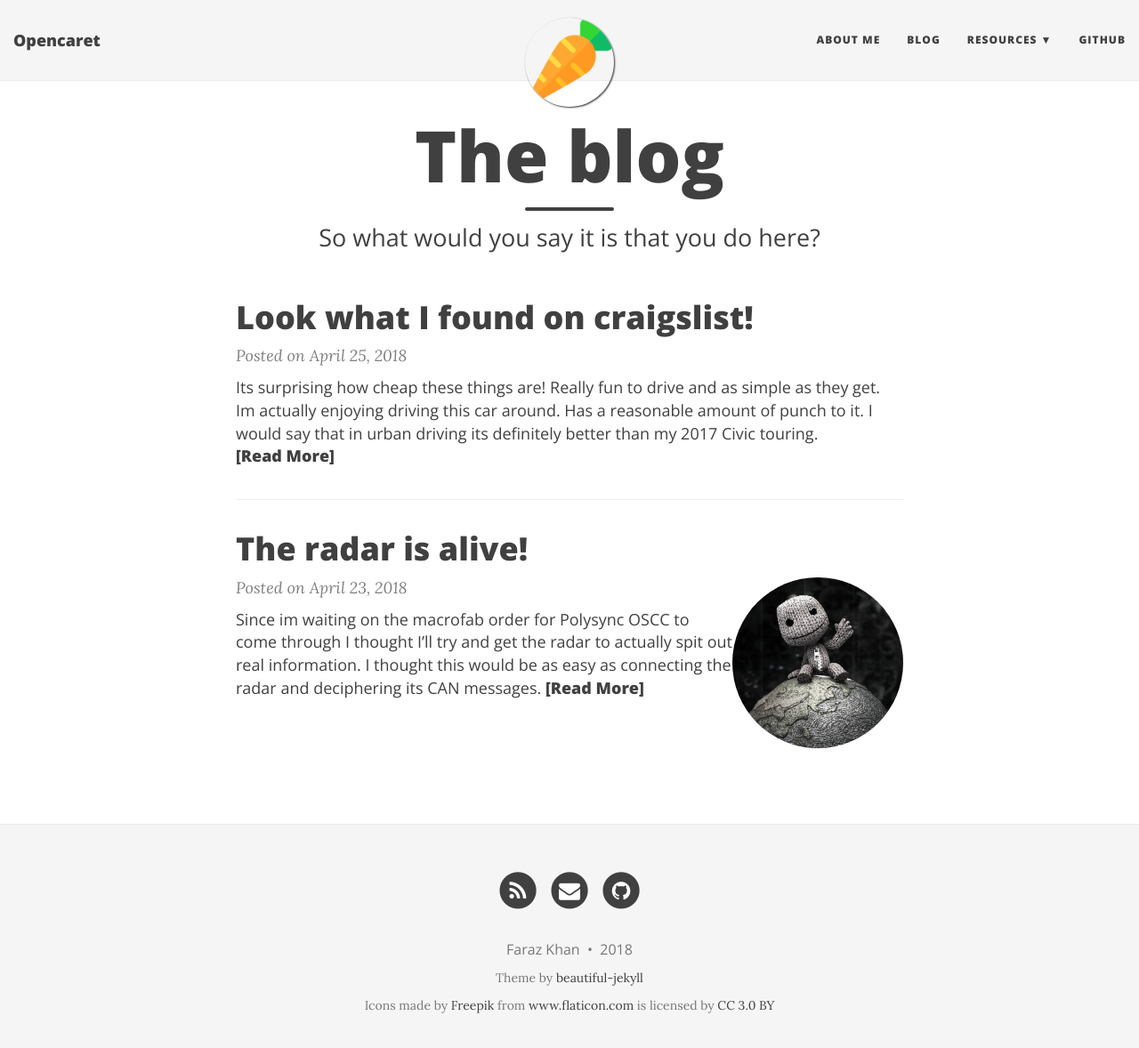
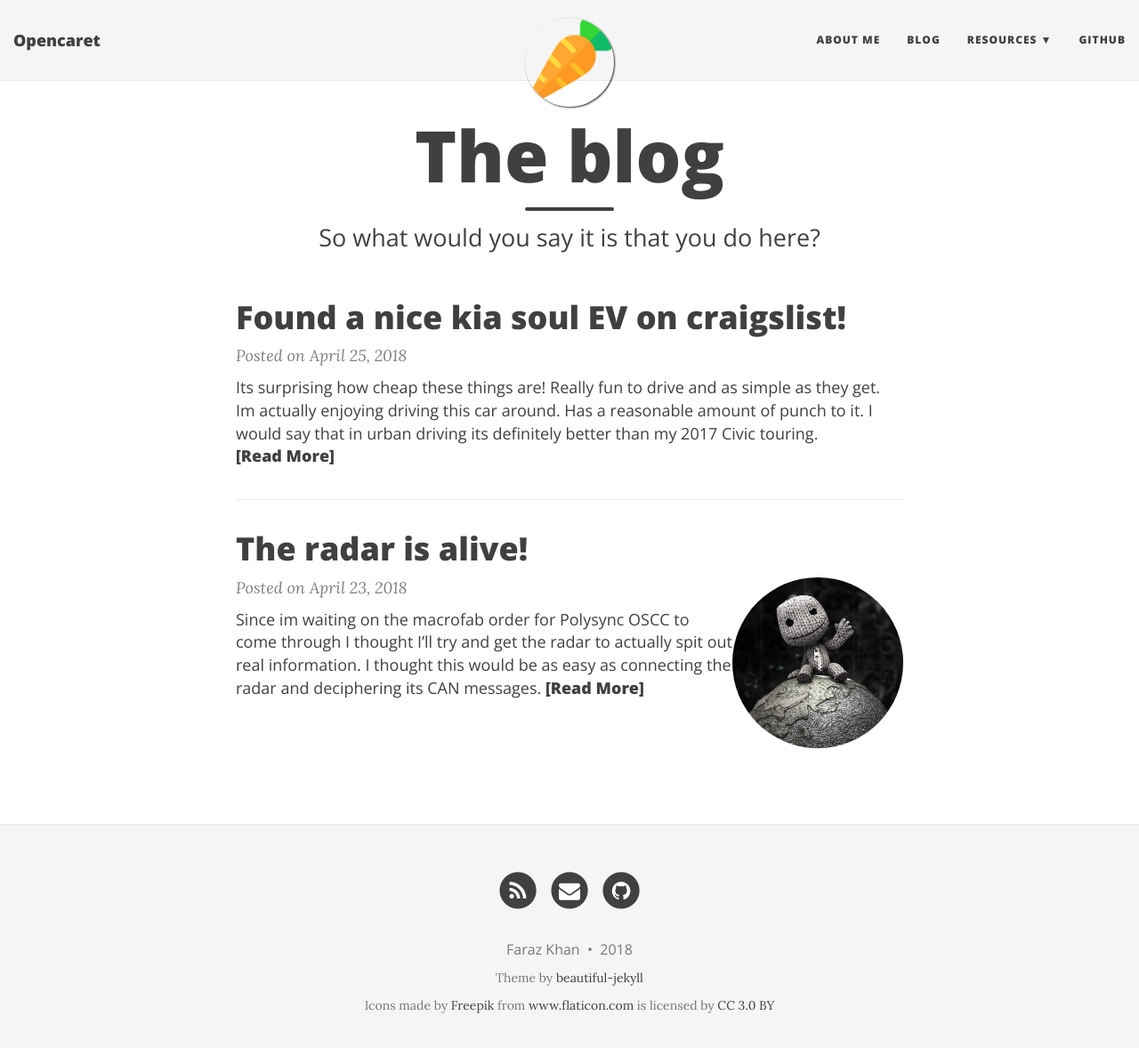
Before and after one commit to frk2/opencaret, a Jekyll site: the page built from blog/index.html, in a window 1280 px wide and 1191 px high. Shown: the top 1178 px of the window at 89% size. Built offline with Jekyll 4.4.1, drawn with Linux system fonts in a browser that asks for light colours; nearby versions of some CDN libraries; the list of posts is cut into pages by our own code.

Commit message:
Update 2018-04-25-look-what-i-found-on-craigslist.md

```diff
--- a/_posts/2018-04-25-look-what-i-found-on-craigslist.md
+++ b/_posts/2018-04-25-look-what-i-found-on-craigslist.md
@@ -1,7 +1,7 @@
 ---
 layout: post
 published: true
-title: Look what I found on craigslist!
+title: Found a nice kia soul EV on craigslist!
 date: '2018-04-25'
 ---
 
```
